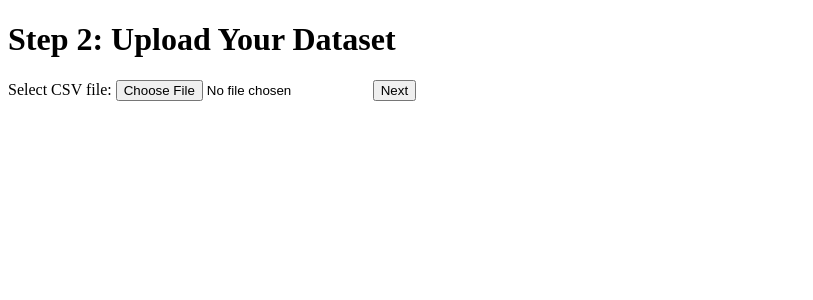
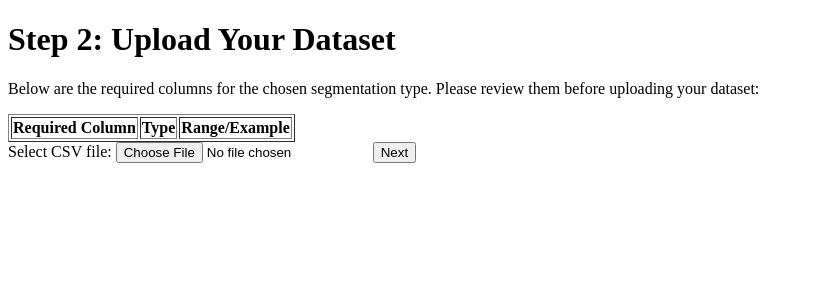
Before and after one commit to a3mad/segmentation-ml, a Flask app: page /step2_upload_data in a window 1280 px wide. Shown: the top 300 px of the page, without its empty margins (0-813 px from the left). Run offline with Flask 3, Linux system fonts and the light colour scheme; the visitor is signed in with stand-in values (Sample User, id 1); lists and menus that the app fills with data are empty.

Commit message:
update step3 to display required columns info

```diff
--- a/app/routes.py
+++ b/app/routes.py
@@ -31,6 +31,11 @@ def step1_select_type():
 def step2_upload_data():
     if 'chosen_type' not in session:
         return redirect(url_for('main.step1_select_type'))
+
+    # Retrieve the required columns info for the chosen segmentation type
+    chosen_type = session['chosen_type']
+    required_columns_info = REQUIRED_COLUMNS_MAP.get(chosen_type, {}).get('columns', {})
+
     if request.method == 'POST':
         if 'data_file' in request.files:
             file = request.files['data_file']
@@ -40,7 +45,9 @@ def step2_upload_data():
                 file.save(upload_path)
                 session['uploaded_file'] = upload_path
                 return redirect(url_for('main.step3_match_columns'))
-    return render_template('step2_upload_data.html')
+
+    # Pass required columns info to the template
+    return render_template('step2_upload_data.html', required_columns_info=required_columns_info)
 
 
 @main.route('/step3_match_columns', methods=['GET', 'POST'])
--- a/app/templates/step2_upload_data.html
+++ b/app/templates/step2_upload_data.html
@@ -6,6 +6,27 @@
 </head>
 <body>
     <h1>Step 2: Upload Your Dataset</h1>
+
+    <p>Below are the required columns for the chosen segmentation type. Please review them before uploading your dataset:</p>
+    <table border="1">
+        <thead>
+            <tr>
+                <th>Required Column</th>
+                <th>Type</th>
+                <th>Range/Example</th>
+            </tr>
+        </thead>
+        <tbody>
+            {% for column_name, details in required_columns_info.items() %}
+            <tr>
+                <td>{{ column_name }}</td>
+                <td>{{ details['type'] }}</td>
+                <td>{{ details['example'] }}</td>
+            </tr>
+            {% endfor %}
+        </tbody>
+    </table>
+
     <form method="POST" enctype="multipart/form-data">
         <label for="data_file">Select CSV file:</label>
         <input type="file" name="data_file" id="data_file" accept=".csv" required>
```
